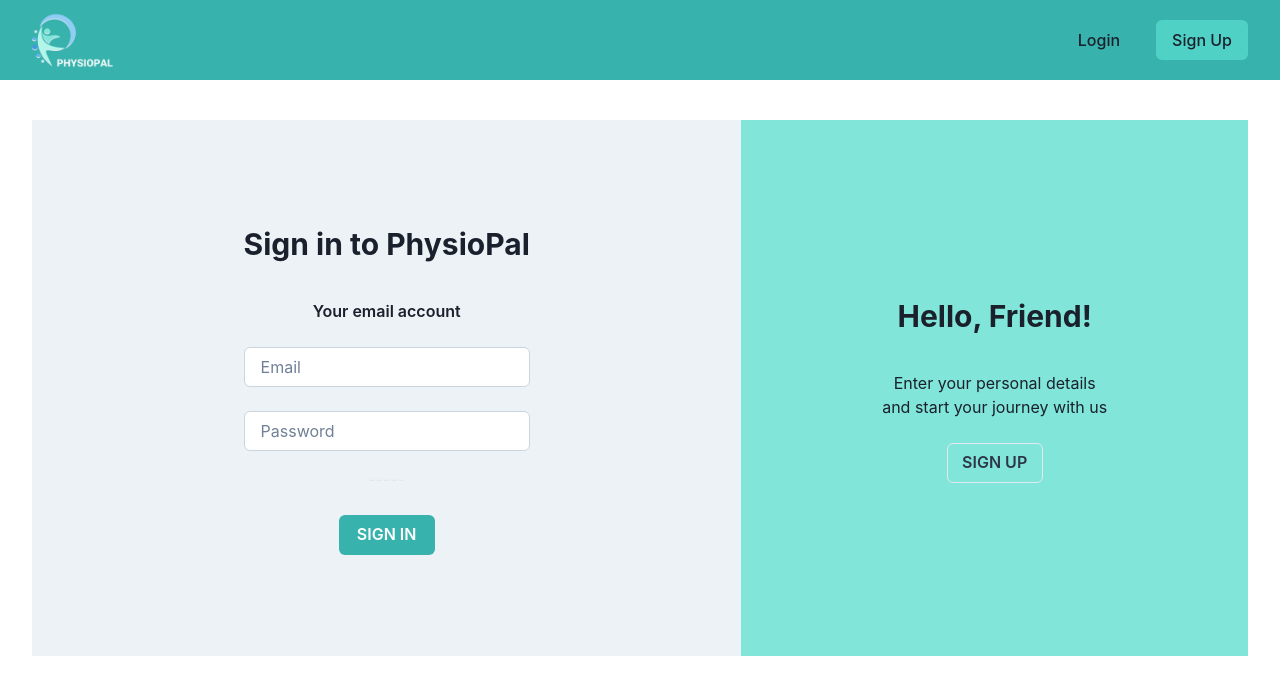
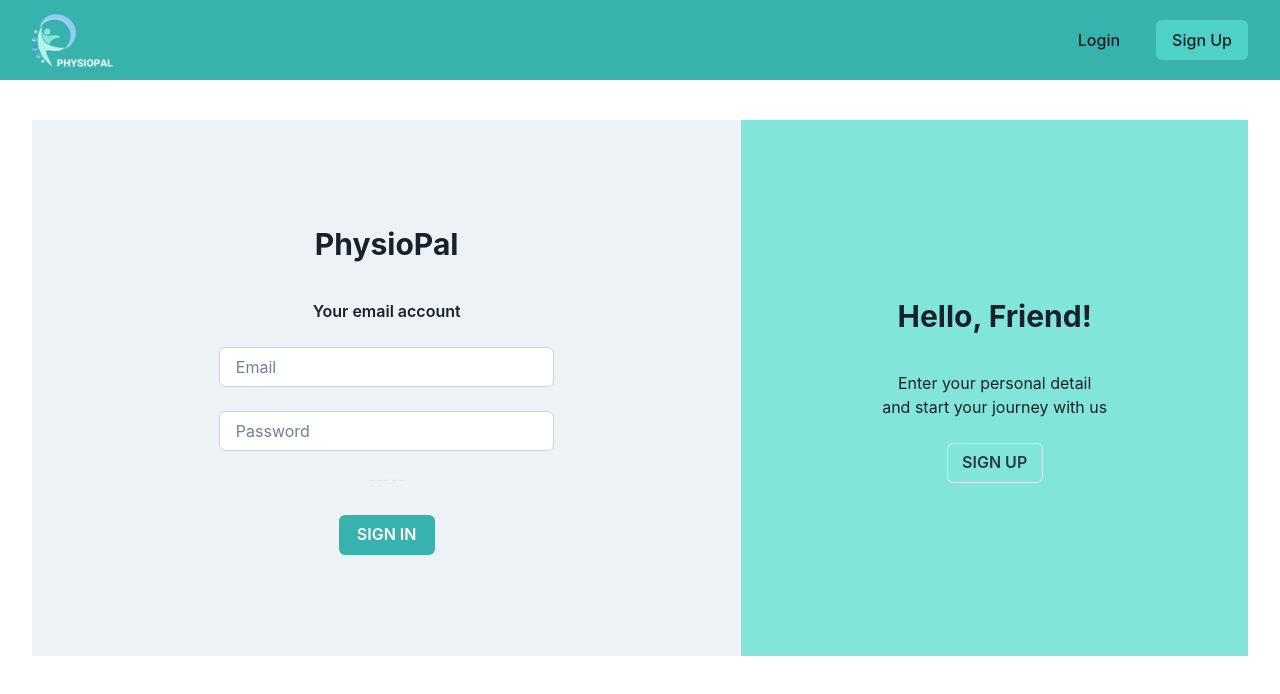
Before and after one commit to NeerChayaphon/PhysioPal-Frontend, a React (Create React App) app: page /patient/login in a window 1280 px wide. Shown: the top 694 px of the page. Built offline with nearby package versions, Linux system fonts and the light colour scheme.

Commit message:
feat: add muti language support with Redux

```diff
--- a/src/app/store.js
+++ b/src/app/store.js
@@ -1,9 +1,11 @@
 import { configureStore } from '@reduxjs/toolkit';
 import userReducer from '../slice/user/userSlice';
+import languageReducer from '../slice/language/languageSlice';
 
 export default configureStore({
   reducer: {
     user: userReducer,
+    language: languageReducer,
   },
 });
 
--- a/src/component/Auth/LoginBase.jsx
+++ b/src/component/Auth/LoginBase.jsx
@@ -9,8 +9,9 @@
   Link,
 } from '@chakra-ui/react';
 import React from 'react';
-import { useDispatch } from 'react-redux';
+import { useDispatch, useSelector } from 'react-redux';
 import { login } from '../../slice/user/userSlice';
+import { setEnglish, setThai } from '../../slice/language/languageSlice';
 import { useNavigate } from 'react-router-dom';
 import GetUserInfo from '../../utils/Auth/GetUserInfo';
 
@@ -22,6 +23,8 @@
   const navigate = useNavigate();
 
   const dispatch = useDispatch();
+  const language = useSelector((state) => state.language.value);
+  console.log(language);
 
   const handleSubmit = async (e) => {
     e.preventDefault();
@@ -70,11 +73,11 @@
         >
           <form onSubmit={(e) => handleSubmit(e)}>
             <Flex flexDir='column' w='100%' alignItems='center'>
-              <Text fontSize='3xl' fontWeight='bold' mb={8}>
-                Sign in to PhysioPal
+              <Text fontSize='3xl' fontWeight='bold' mb={8} px={24}>
+                PhysioPal
               </Text>
               <Text fontWeight='semibold' mb={6}>
-                Your email account
+                {language === 'English' ? 'Your email account' : 'บัญชีของคุณ'}
               </Text>
               <Input
                 type='email'
@@ -82,7 +85,7 @@
                 bgColor='white'
                 borderColor='gray.300'
                 mb={6}
-                placeholder='Email'
+                placeholder={language === 'English' ? 'Email' : 'อีเมล'}
                 onChange={(e) => setEmail(e.target.value)}
               ></Input>
               <Input
@@ -91,7 +94,7 @@
                 bgColor='white'
                 borderColor='gray.300'
                 mb={4}
-                placeholder='Password'
+                placeholder={language === 'English' ? 'Password' : 'รหัสผ่าน'}
                 onChange={(e) => setPassword(e.target.value)}
               ></Input>
 
@@ -115,7 +118,13 @@
                   bg: 'teal.300',
                 }}
               >
-                {!loading ? <Text>SIGN IN</Text> : <Spinner color='white' />}
+                {!loading ? (
+                  <Text>
+                    {language === 'English' ? 'SIGN IN' : 'เข้าสู่ระบบ'}
+                  </Text>
+                ) : (
+                  <Spinner color='white' />
+                )}
               </Button>
             </Flex>
           </form>
@@ -129,11 +138,17 @@
         >
           <Flex flexDir='column' w='100%' alignItems='center'>
             <Text fontSize='3xl' fontWeight='bold' mb={8}>
-              Hello, Friend!
+              {language === 'English' ? 'Hello, Friend!' : 'สวัสดีเพื่อน!'}
             </Text>
-            <Text fontWeight='boid'>Enter your personal details</Text>
+            <Text fontWeight='boid'>
+              {language === 'English'
+                ? 'Enter your personal detail'
+                : 'กรอกข้อมูลส่วนตัว'}
+            </Text>
             <Text fontWeight='boid' mb={6}>
-              and start your journey with us
+              {language === 'English'
+                ? 'and start your journey with us'
+                : 'และเริ่มต้นเส้นทางกับเรา'}
             </Text>
             <Button
               onClick={() => navigate('/signup')}
@@ -147,8 +162,10 @@
               }}
             >
               {' '}
-              SIGN UP
+              {language === 'English' ? 'SIGN UP' : 'ลงทะเบียน'}
             </Button>
+            {/* <Button onClick={() => dispatch(setThai())}> Thai</Button>
+            <Button onClick={() => dispatch(setEnglish())}> Eng</Button> */}
           </Flex>
         </GridItem>
       </Grid>
--- a/src/component/Navbar/NavigationBar.jsx
+++ b/src/component/Navbar/NavigationBar.jsx
@@ -1,12 +1,14 @@
 import React from 'react';
 import Navbar from './Navbar';
 import { useSelector } from 'react-redux';
+
 const NavigationBar = () => {
   const user = useSelector((state) => state.user.data);
+  const language = useSelector((state) => state.language.value);
 
   const Links = [
     {
-      name: 'Home',
+      name: language === 'English' ? 'Home' : 'หน้าหลัก',
       url: '/##',
     },
     {
--- /dev/null
+++ b/src/slice/language/languageSlice.js
@@ -0,0 +1,17 @@
+import { createSlice } from '@reduxjs/toolkit';
+
+export const languageSlice = createSlice({
+  name: 'language',
+  initialState: { value: 'English' },
+  reducers: {
+    setEnglish: (state) => {
+      state.value = 'English';
+    },
+    setThai: (state) => {
+      state.value = 'Thai';
+    },
+  },
+});
+
+export const { setEnglish, setThai } = languageSlice.actions;
+export default languageSlice.reducer;
```
